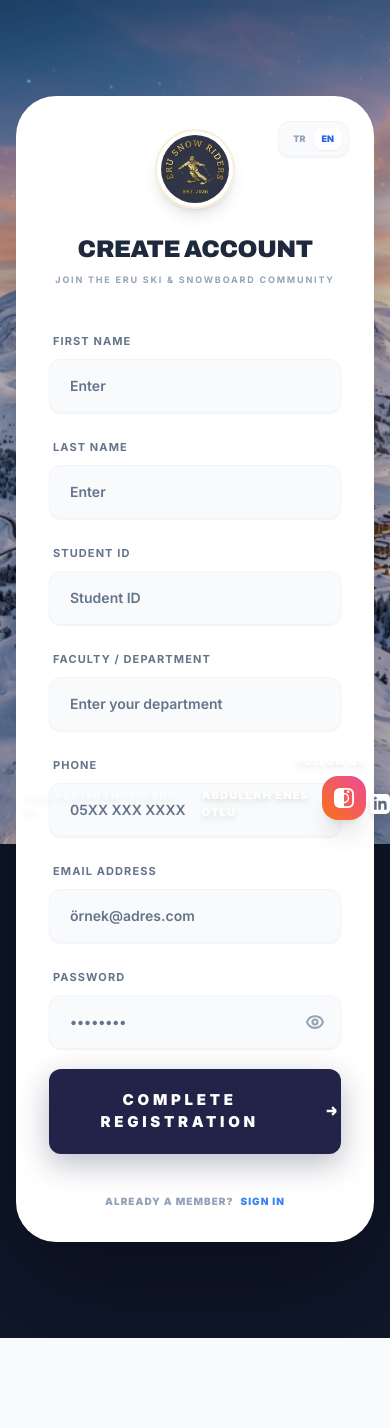
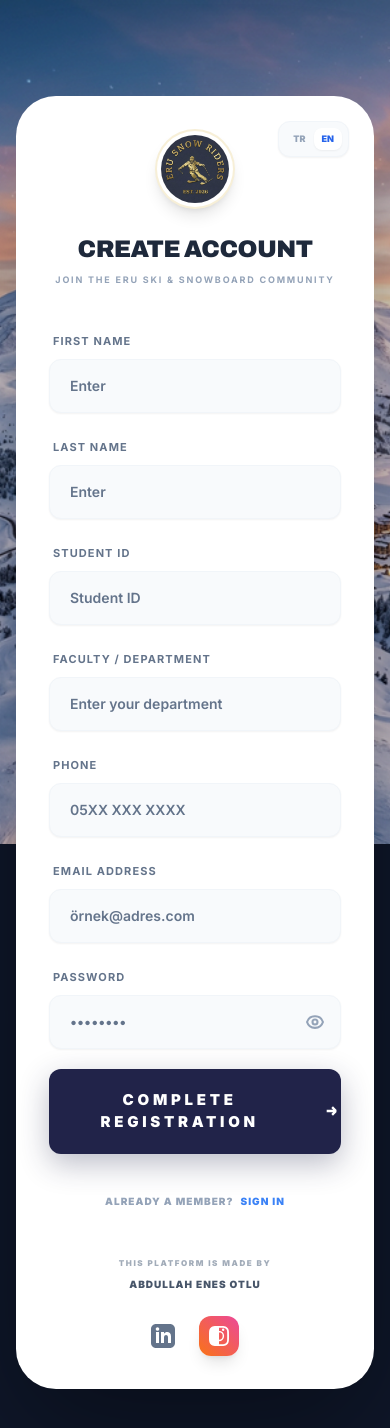
Before and after one commit to enesotlu/Eru-Snowriders, a React (Vite) app in the folder snowriders/frontend/: page /register in a window 390 px wide. Shown: the top 1428 px of the page. Before the commit the page ends 1338 px from the top, so only its background shows below. Built offline with nearby package versions, Linux system fonts and the light colour scheme; no server answers.

Commit message:
feat: global erişim ve mobil optimizasyon yapılandırması

```diff
--- a/snowriders/frontend/src/pages/LoginPage.jsx
+++ b/snowriders/frontend/src/pages/LoginPage.jsx
@@ -39,14 +39,14 @@ export default function LoginPage() {
   };
 
   return (
-    <div className="min-h-screen w-full flex flex-col relative overflow-hidden bg-slate-900 font-inter">
+    <div className="min-h-screen w-full flex flex-col relative overflow-hidden bg-slate-900 font-inter text-slate-900">
       {/* Background Image */}
       <img src="/erciyes-bg.png" className="fixed inset-0 w-full h-full object-cover z-0 opacity-90" alt="" />
 
-
+      {/* Main Content Area */}
       <div className="flex-grow w-full flex items-center justify-center relative z-10 py-12 px-4 overflow-y-auto">
         <div className="w-full max-w-[440px] my-auto">
-
+          {/* Card */}
           <div className="bg-white rounded-[2.5rem] p-8 sm:p-12 shadow-[0_40px_120px_rgba(0,0,0,0.4)] relative border border-white/20">
             {/* Language Selector In Card */}
             <div className="absolute top-6 right-6 z-20 flex items-center bg-slate-50 rounded-xl p-1.5 border border-slate-100 shadow-sm">
@@ -190,12 +190,28 @@ export default function LoginPage() {
                 {t('login.register')}
               </Link>
             </div>
+
+            {/* Mobile Footer (Visible only on small screens) */}
+            <div className="mt-12 flex flex-col items-center gap-6 md:hidden">
+              <div className="flex flex-col items-center gap-2 text-slate-500/60">
+                <span className="text-[8px] font-black uppercase tracking-[0.2em]">THIS PLATFORM IS MADE BY</span>
+                <span className="text-[10px] font-black uppercase tracking-widest text-slate-600">ABDULLAH ENES OTLU</span>
+              </div>
+              <div className="flex items-center gap-6">
+                <a href="https://www.linkedin.com/in/abdullah-enes-otlu-075305299" target="_blank" rel="noopener noreferrer" className="text-slate-500 hover:text-blue-600 transition-all">
+                  <svg className="w-6 h-6" fill="currentColor" viewBox="0 0 24 24"><path d="M19 0h-14c-2.761 0-5 2.239-5 5v14c0 2.761 2.239 5 5 5h14c2.762 0 5-2.238 5-5v-14c0-2.761-2.238-5-5-5zm-11 19h-3v-11h3v11zm-1.5-12.268c-.966 0-1.75-.79-1.75-1.764s.784-1.764 1.75-1.764 1.75.79 1.75 1.764-.783 1.764-1.75 1.764zm13.5 12.268h-3v-5.604c0-3.368-4-3.113-4 0v5.604h-3v-11h3v1.765c1.396-2.586 7-2.777 7 2.476v6.759z"/></svg>
+                </a>
+                <a href="https://www.instagram.com/erusnowriders/" target="_blank" rel="noopener noreferrer" className="flex p-2.5 bg-gradient-to-tr from-orange-500 to-pink-500 text-white rounded-xl shadow-lg">
+                  <svg className="w-5 h-5" fill="currentColor" viewBox="0 0 24 24"><path d="M12 2.163c3.204 0 3.584.012 4.85.07 1.17.054 1.805.249 2.227.412.56.216.96.474 1.38.894.42.42.678.82.894 1.38.163.422.358 1.057.412 2.227.058 1.266.07 1.646.07 4.85s-.012 3.584-.07 4.85c-.054 1.17-.249 1.805-.412 2.227-.216.56-.474.96-.894 1.38-.42.42-.82.678-1.38.894-.422.163-1.057.358-2.227.412-1.266.058-1.646.07-4.85.07zM12 0C8.741 0 8.333.014 7.053.072 5.775.132 4.905.333 4.14.63c-.789.306-1.459.717-2.126 1.384S.935 3.35.63 4.14C.333 4.905.131 5.775.072 7.053.014 8.333 0 8.741 0 12s.014 3.667.072 4.947c.06 1.277.261 2.148.558 2.913.306.788.717 1.459 1.384 2.126s1.358 1.078 2.126 1.384c.766.296 1.636.499 2.913.558C8.333 23.986 8.741 24 12 24s3.667-.014 4.947-.072c1.277-.06 2.148-.262 2.913-.558.788-.306 1.459-.718 2.126-1.384s1.078-1.358 1.384-2.126c.296-.765.499-1.636.558-2.913.058-1.28.072-1.687.072-4.947s-.014-3.667-.072-4.947c-.06-1.277-.262-2.148-.558-2.913-.306-.789-.718-1.459-1.384-2.126s-1.358-1.078-2.126-1.384c-.765-.296-1.636-.499-2.913-.558C15.667.014 15.259 0 12 0zm0 5.838a6.162 6.162 0 100 12.324 6.162 6.162 0 000-12.324zM12 16.4a4.4 4.4 0 110-8.8 4.4 4.4 0 010 8.8zm6.406-11.845a1.44 1.44 0 11-2.88 0 1.44 1.44 0 012.88 0z" /></svg>
+                </a>
+              </div>
+            </div>
           </div>
         </div>
       </div>
 
-      {/* Footer Branding & Contact (Bottom Left) */}
-      <div className="fixed bottom-6 left-6 z-20 flex items-center gap-3 pointer-events-auto">
+      {/* Desktop Footer (Bottom Left) - Hidden on mobile */}
+      <div className="hidden md:flex fixed bottom-6 left-6 z-20 items-center gap-3 pointer-events-auto">
         <div className="flex items-center gap-2 text-white drop-shadow-md">
           <span className="text-[9px] font-black uppercase tracking-[0.2em] opacity-60">THIS PLATFORM IS MADE BY</span>
           <span className="text-[11px] font-black uppercase tracking-widest">ABDULLAH ENES OTLU</span>
@@ -206,8 +222,8 @@ export default function LoginPage() {
         </a>
       </div>
 
-      {/* Follow Us Section (Bottom Right) */}
-      <div className="fixed bottom-6 right-6 z-20 flex flex-col items-end pointer-events-auto">
+      {/* Follow Us Section (Bottom Right) - Hidden on mobile */}
+      <div className="hidden md:flex fixed bottom-6 right-6 z-20 flex flex-col items-end pointer-events-auto">
         <p className="text-[9px] font-black text-white uppercase tracking-[0.2em] mb-2 drop-shadow-md">FOLLOW US</p>
         <a href="https://www.instagram.com/erusnowriders/" target="_blank" rel="noopener noreferrer" className="inline-flex p-3 bg-gradient-to-tr from-orange-500 to-pink-500 text-white rounded-2xl shadow-xl hover:scale-110 transition-transform">
           <svg className="w-5 h-5" fill="currentColor" viewBox="0 0 24 24"><path d="M12 2.163c3.204 0 3.584.012 4.85.07 1.17.054 1.805.249 2.227.412.56.216.96.474 1.38.894.42.42.678.82.894 1.38.163.422.358 1.057.412 2.227.058 1.266.07 1.646.07 4.85s-.012 3.584-.07 4.85c-.054 1.17-.249 1.805-.412 2.227-.216.56-.474.96-.894 1.38-.42.42-.82.678-1.38.894-.422.163-1.057.358-2.227.412-1.266.058-1.646.07-4.85.07zM12 0C8.741 0 8.333.014 7.053.072 5.775.132 4.905.333 4.14.63c-.789.306-1.459.717-2.126 1.384S.935 3.35.63 4.14C.333 4.905.131 5.775.072 7.053.014 8.333 0 8.741 0 12s.014 3.667.072 4.947c.06 1.277.261 2.148.558 2.913.306.788.717 1.459 1.384 2.126s1.358 1.078 2.126 1.384c.766.296 1.636.499 2.913.558C8.333 23.986 8.741 24 12 24s3.667-.014 4.947-.072c1.277-.06 2.148-.262 2.913-.558.788-.306 1.459-.718 2.126-1.384s1.078-1.358 1.384-2.126c.296-.765.499-1.636.558-2.913.058-1.28.072-1.687.072-4.947s-.014-3.667-.072-4.947c-.06-1.277-.262-2.148-.558-2.913-.306-.789-.718-1.459-1.384-2.126s-1.358-1.078-2.126-1.384c-.765-.296-1.636-.499-2.913-.558C15.667.014 15.259 0 12 0zm0 5.838a6.162 6.162 0 100 12.324 6.162 6.162 0 000-12.324zM12 16.4a4.4 4.4 0 110-8.8 4.4 4.4 0 010 8.8zm6.406-11.845a1.44 1.44 0 11-2.88 0 1.44 1.44 0 012.88 0z" /></svg>
--- a/snowriders/frontend/src/pages/RegisterPage.jsx
+++ b/snowriders/frontend/src/pages/RegisterPage.jsx
@@ -68,7 +68,7 @@ export default function RegisterPage() {
     `w-full px-5 py-4 rounded-xl bg-slate-50 border ${errors[field] ? 'border-red-200 bg-red-50/30' : 'border-slate-100'} text-slate-800 placeholder-slate-500 text-sm font-semibold focus:outline-none focus:border-blue-200 transition-all shadow-sm`;
 
   return (
-    <div className="min-h-screen w-full flex flex-col relative overflow-hidden bg-slate-900 font-inter">
+    <div className="min-h-screen w-full flex flex-col relative overflow-hidden bg-slate-900 font-inter text-slate-800">
       {/* Background Image */}
       <img src="/erciyes-bg.png" className="fixed inset-0 w-full h-full object-cover z-0 opacity-90" alt="" />
 
@@ -194,12 +194,27 @@ export default function RegisterPage() {
                 </Link>
              </div>
 
+             {/* Mobile Footer (Visible only on small screens) */}
+             <div className="mt-12 flex flex-col items-center gap-6 md:hidden">
+               <div className="flex flex-col items-center gap-2 text-slate-500/60">
+                 <span className="text-[8px] font-black uppercase tracking-[0.2em]">THIS PLATFORM IS MADE BY</span>
+                 <span className="text-[10px] font-black uppercase tracking-widest text-slate-600">ABDULLAH ENES OTLU</span>
+               </div>
+               <div className="flex items-center gap-6">
+                 <a href="https://www.linkedin.com/in/abdullah-enes-otlu-075305299" target="_blank" rel="noopener noreferrer" className="text-slate-500 hover:text-blue-600 transition-all">
+                   <svg className="w-6 h-6" fill="currentColor" viewBox="0 0 24 24"><path d="M19 0h-14c-2.761 0-5 2.239-5 5v14c0 2.761 2.239 5 5 5h14c2.762 0 5-2.238 5-5v-14c0-2.761-2.238-5-5-5zm-11 19h-3v-11h3v11zm-1.5-12.268c-.966 0-1.75-.79-1.75-1.764s.784-1.764 1.75-1.764 1.75.79 1.75 1.764-.783 1.764-1.75 1.764zm13.5 12.268h-3v-5.604c0-3.368-4-3.113-4 0v5.604h-3v-11h3v1.765c1.396-2.586 7-2.777 7 2.476v6.759z"/></svg>
+                 </a>
+                 <a href="https://www.instagram.com/erusnowriders/" target="_blank" rel="noopener noreferrer" className="flex p-2.5 bg-gradient-to-tr from-orange-500 to-pink-500 text-white rounded-xl shadow-lg">
+                   <svg className="w-5 h-5" fill="currentColor" viewBox="0 0 24 24"><path d="M12 2.163c3.204 0 3.584.012 4.85.07 1.17.054 1.805.249 2.227.412.56.216.96.474 1.38.894.42.42.678.82.894 1.38.163.422.358 1.057.412 2.227.058 1.266.07 1.646.07 4.85s-.012 3.584-.07 4.85c-.054 1.17-.249 1.805-.412 2.227-.216.56-.474.96-.894 1.38-.42.42-.82.678-1.38.894-.422.163-1.057.358-2.227.412-1.266.058-1.646.07-4.85.07zM12 0C8.741 0 8.333.014 7.053.072 5.775.132 4.905.333 4.14.63c-.789.306-1.459.717-2.126 1.384S.935 3.35.63 4.14C.333 4.905.131 5.775.072 7.053.014 8.333 0 8.741 0 12s.014 3.667.072 4.947c.06 1.277.261 2.148.558 2.913.306.788.717 1.459 1.384 2.126s1.358 1.078 2.126 1.384c.766.296 1.636.499 2.913.558C8.333 23.986 8.741 24 12 24s3.667-.014 4.947-.072c1.277-.06 2.148-.262 2.913-.558.788-.306 1.459-.718 2.126-1.384s1.078-1.358 1.384-2.126c.296-.765.499-1.636.558-2.913.058-1.28.072-1.687.072-4.947s-.014-3.667-.072-4.947c-.06-1.277-.262-2.148-.558-2.913-.306-.789-.718-1.459-1.384-2.126s-1.358-1.078-2.126-1.384c-.765-.296-1.636-.499-2.913-.558C15.667.014 15.259 0 12 0zm0 5.838a6.162 6.162 0 100 12.324 6.162 6.162 0 000-12.324zM12 16.4a4.4 4.4 0 110-8.8 4.4 4.4 0 010 8.8zm6.406-11.845a1.44 1.44 0 11-2.88 0 1.44 1.44 0 012.88 0z" /></svg>
+                 </a>
+               </div>
+            </div>
           </div>
         </div>
       </div>
 
-      {/* Footer Branding & Contact (Bottom Left) */}
-      <div className="fixed bottom-6 left-6 z-20 flex items-center gap-3 pointer-events-auto">
+      {/* Desktop Footer (Bottom Left) - Hidden on mobile */}
+      <div className="hidden md:flex fixed bottom-6 left-6 z-20 items-center gap-3 pointer-events-auto">
         <div className="flex items-center gap-2 text-white drop-shadow-md">
           <span className="text-[9px] font-black uppercase tracking-[0.2em] opacity-60">THIS PLATFORM IS MADE BY</span>
           <span className="text-[11px] font-black uppercase tracking-widest">ABDULLAH ENES OTLU</span>
@@ -210,8 +225,8 @@ export default function RegisterPage() {
         </a>
       </div>
 
-      {/* Follow Us Section (Bottom Right) */}
-      <div className="fixed bottom-6 right-6 z-20 flex flex-col items-end pointer-events-auto">
+      {/* Follow Us Section (Bottom Right) - Hidden on mobile */}
+      <div className="hidden md:flex fixed bottom-6 right-6 z-20 flex flex-col items-end pointer-events-auto">
         <p className="text-[9px] font-black text-white uppercase tracking-[0.2em] mb-2 drop-shadow-md">FOLLOW US</p>
         <a href="https://www.instagram.com/erusnowriders/" target="_blank" rel="noopener noreferrer" className="inline-flex p-3 bg-gradient-to-tr from-orange-500 to-pink-500 text-white rounded-2xl shadow-xl hover:scale-110 transition-transform">
           <svg className="w-5 h-5" fill="currentColor" viewBox="0 0 24 24"><path d="M12 2.163c3.204 0 3.584.012 4.85.07 1.17.054 1.805.249 2.227.412.56.216.96.474 1.38.894.42.42.678.82.894 1.38.163.422.358 1.057.412 2.227.058 1.266.07 1.646.07 4.85s-.012 3.584-.07 4.85c-.054 1.17-.249 1.805-.412 2.227-.216.56-.474.96-.894 1.38-.42.42-.82.678-1.38.894-.422.163-1.057.358-2.227.412-1.266.058-1.646.07-4.85.07zM12 0C8.741 0 8.333.014 7.053.072 5.775.132 4.905.333 4.14.63c-.789.306-1.459.717-2.126 1.384S.935 3.35.63 4.14C.333 4.905.131 5.775.072 7.053.014 8.333 0 8.741 0 12s.014 3.667.072 4.947c.06 1.277.261 2.148.558 2.913.306.788.717 1.459 1.384 2.126s1.358 1.078 2.126 1.384c.766.296 1.636.499 2.913.558C8.333 23.986 8.741 24 12 24s3.667-.014 4.947-.072c1.277-.06 2.148-.262 2.913-.558.788-.306 1.459-.718 2.126-1.384s1.078-1.358 1.384-2.126c.296-.765.499-1.636.558-2.913.058-1.28.072-1.687.072-4.947s-.014-3.667-.072-4.947c-.06-1.277-.262-2.148-.558-2.913-.306-.789-.718-1.459-1.384-2.126s-1.358-1.078-2.126-1.384c-.765-.296-1.636-.499-2.913-.558C15.667.014 15.259 0 12 0zm0 5.838a6.162 6.162 0 100 12.324 6.162 6.162 0 000-12.324zM12 16.4a4.4 4.4 0 110-8.8 4.4 4.4 0 010 8.8zm6.406-11.845a1.44 1.44 0 11-2.88 0 1.44 1.44 0 012.88 0z" /></svg>
--- a/snowriders/frontend/vite.config.js
+++ b/snowriders/frontend/vite.config.js
@@ -4,6 +4,7 @@ import react from '@vitejs/plugin-react'
 export default defineConfig({
   plugins: [react()],
   server: {
+    host: true,
     proxy: {
       '/api': 'http://localhost:5005'
     }
```
Also changed, not shown: 1 other file (tests, documents, lock files or other folders).
